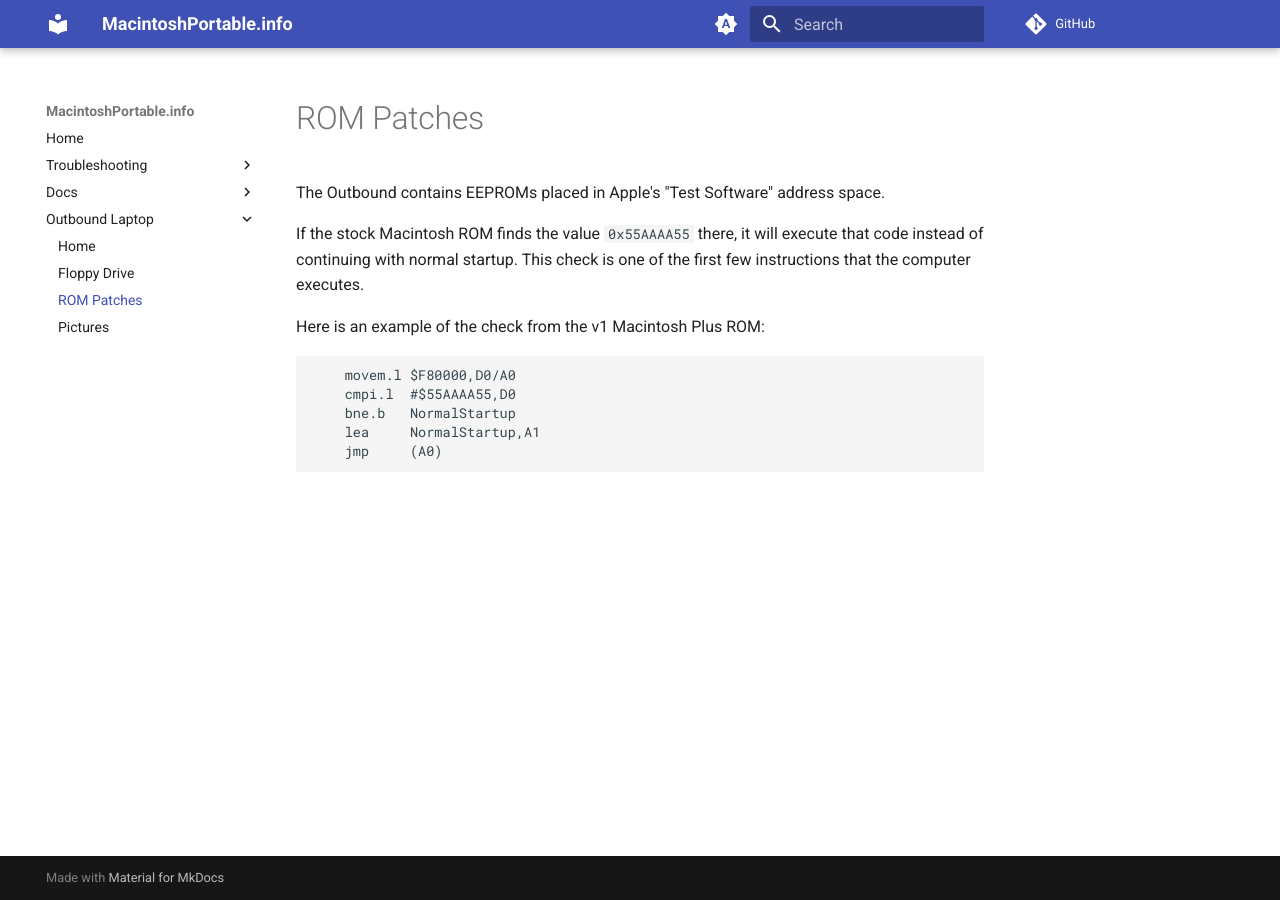
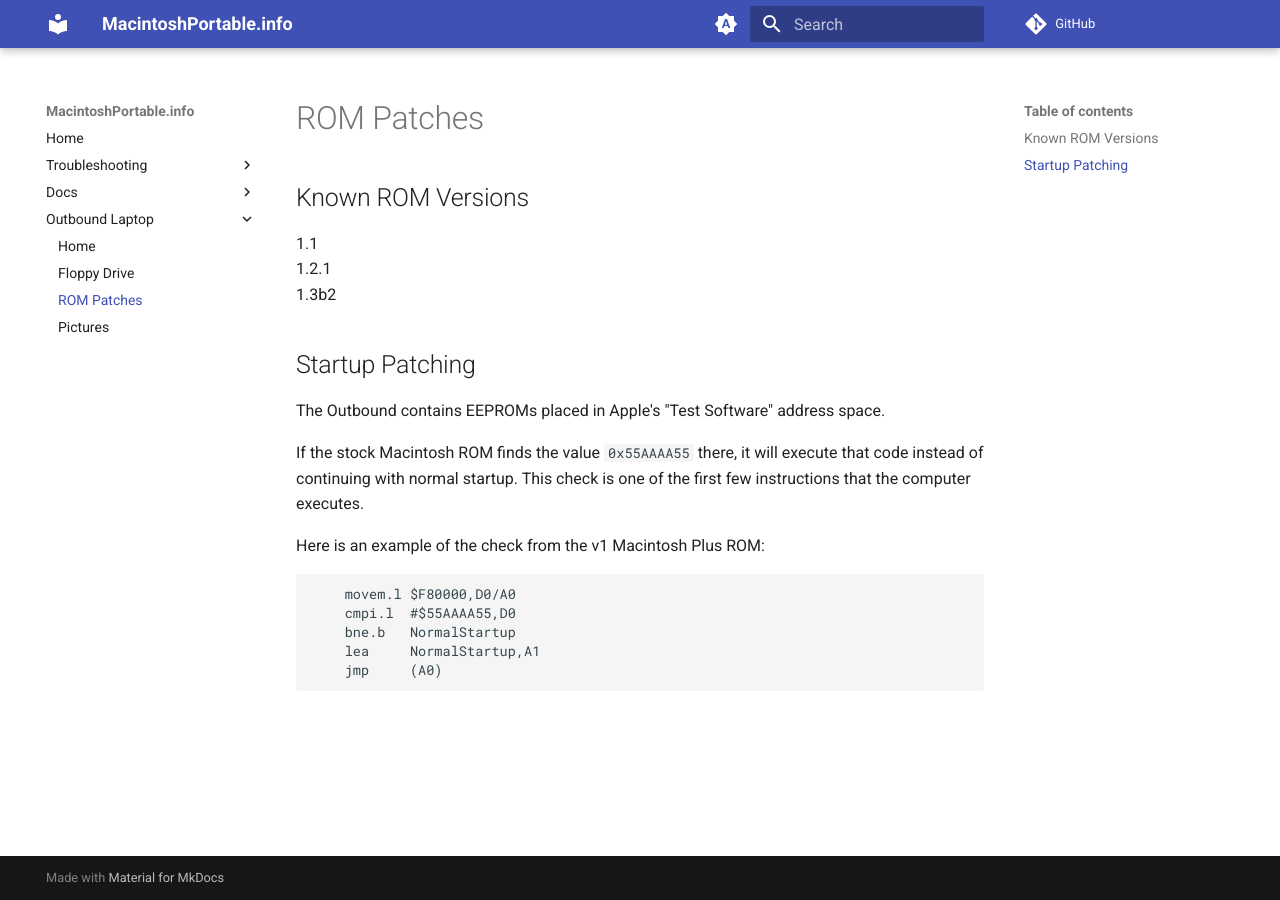
Before and after one commit to rezafouladian/MacintoshPortable, an MkDocs documentation site: the page built from docs/outbound/ROMPatches.md, in a window 1280 px wide. Built offline with MkDocs 1.6.1 and Material for MkDocs 9.7.7, drawn with Linux system fonts in a browser that asks for light colours; comment, search, counter and statistics services are not loaded.

Commit message:
Add known ROM versions

```diff
--- a/docs/outbound/ROMPatches.md
+++ b/docs/outbound/ROMPatches.md
@@ -1,4 +1,10 @@
+## Known ROM Versions
 
+1.1
+1.2.1
+1.3b2
+
+## Startup Patching
 
 The Outbound contains EEPROMs placed in Apple's "Test Software" address space.
 
```
